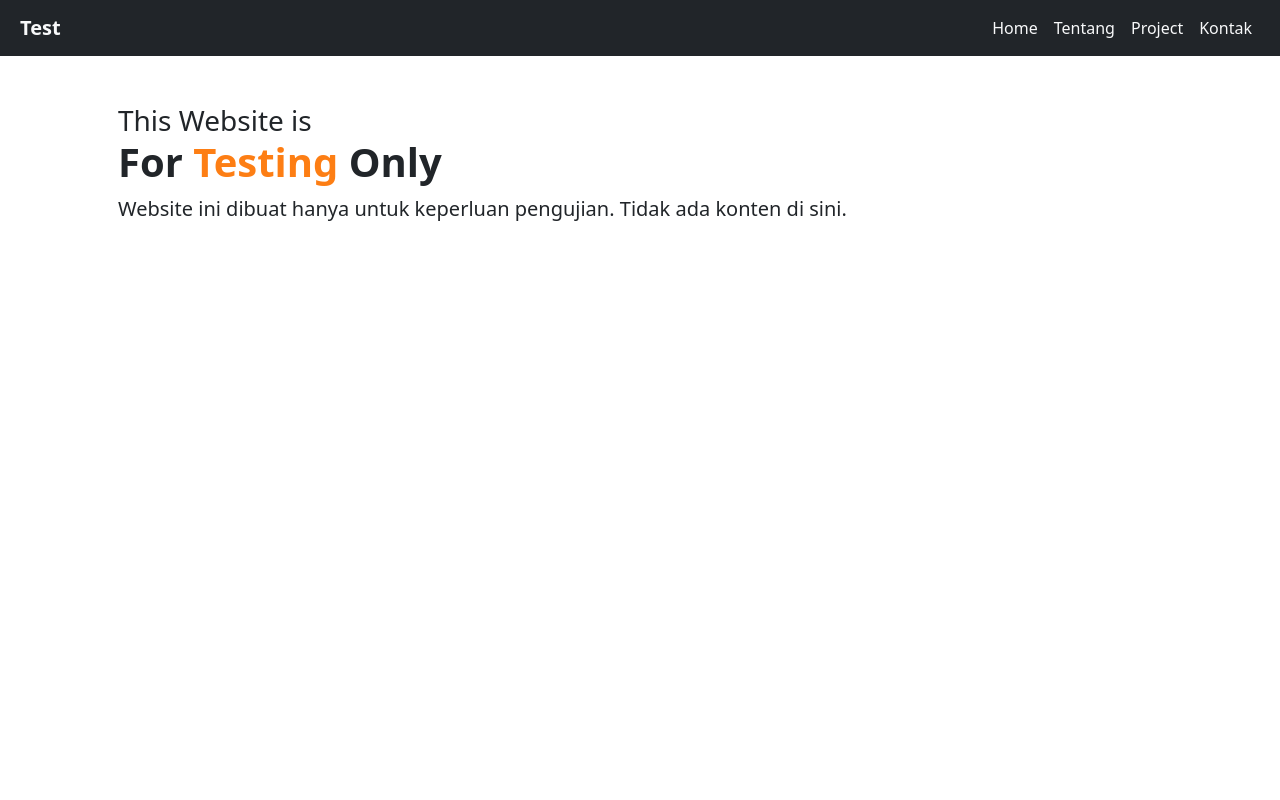
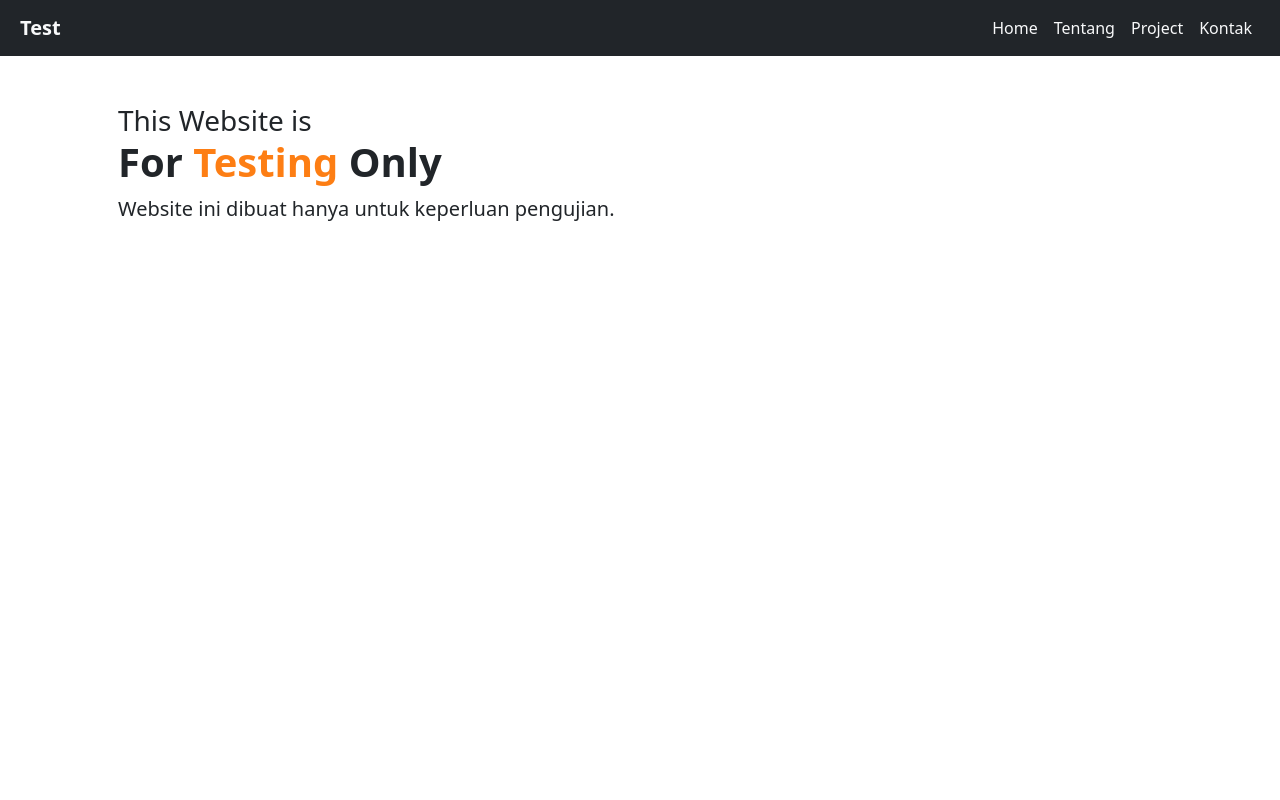
Before and after one commit to faidilzahpar/testing, a plain HTML site: page index.html in a window 1280 px wide. Shown: the top 800 px of the page. Drawn offline with nearby package versions, Linux system fonts and the light colour scheme.

Commit message:
update deskripsi

```diff
--- a/index.html
+++ b/index.html
@@ -42,7 +42,7 @@
           <h1 class="fs-3">This Website is
             <span class="fw-bold fs-1 d-block">For <span class="text-orange">Testing</span> Only</span></h1>
           <p class="fs-5">
-            Website ini dibuat hanya untuk keperluan pengujian. Tidak ada konten di sini.
+            Website ini dibuat hanya untuk keperluan pengujian.
           </p>
     </section>
 
```
